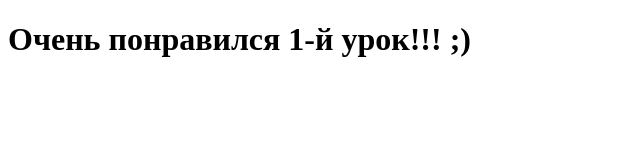
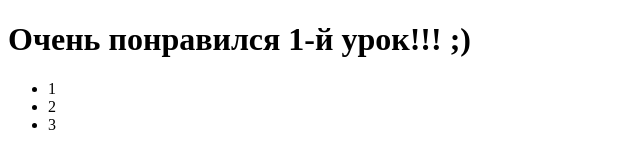
Before and after one commit to Neokom/Neokom.github.io, a plain HTML site: page index.html in a window 1280 px wide. Shown: the full height of the page, 0-640 px from the left. Drawn offline with Linux system fonts and the light colour scheme.

Commit message:
Добавил список

```diff
--- a/index.html
+++ b/index.html
@@ -6,5 +6,12 @@
 </head>
 <body>
   <h1>Очень понравился 1-й урок!!!  ;)</h1>
+  <nav>
+    <ul>
+      <li>1</li>
+      <li>2</li>
+      <li>3</li>
+    </ul>
+  </nav>
 </body>
 </html>
```
